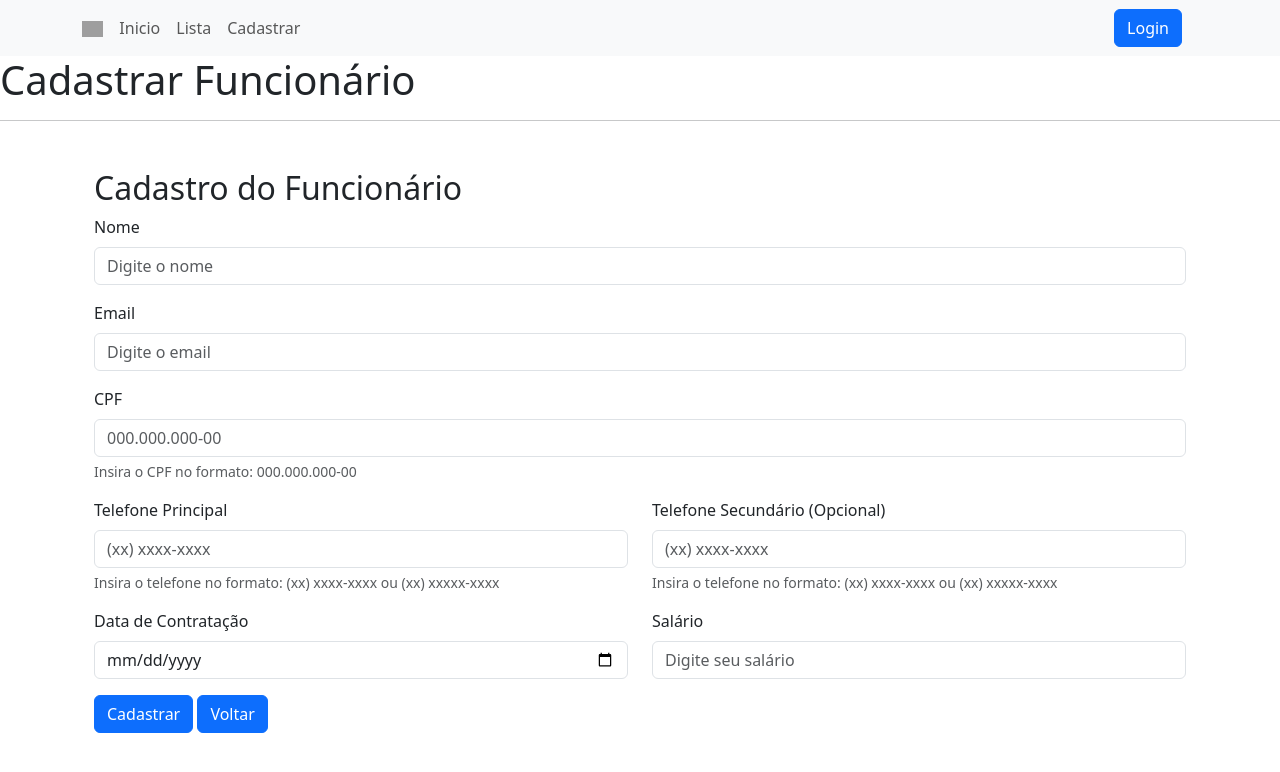
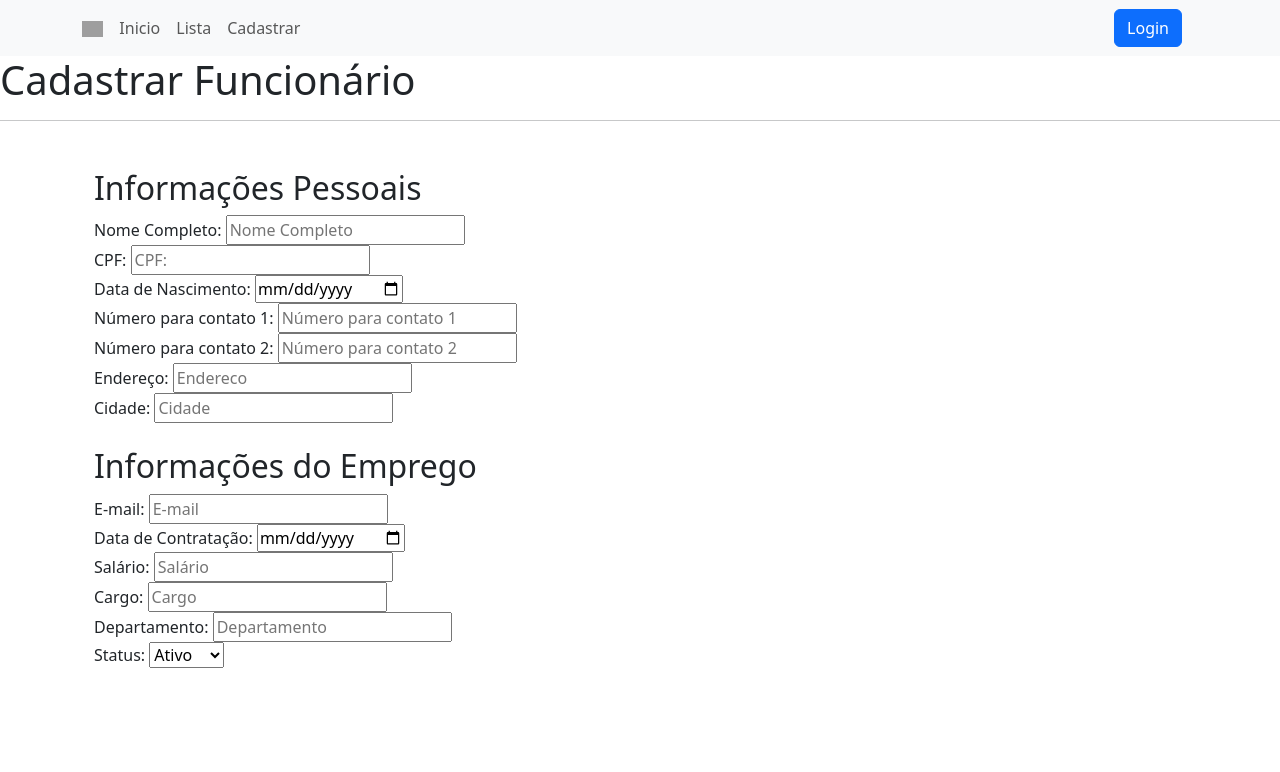
Before and after one commit to joao-victor-73/WorkForce, a Flask app: page /novo_funcionario in a window 1280 px wide. Shown: the top 772 px of the page. Run offline with Flask 3, Linux system fonts and the light colour scheme; parts of the project's set-up code (start-up, migrations or seed data) failed here and were passed over; some libraries are stand-ins or nearby versions; grey boxes are pictures that could not be loaded.

Commit message:
atualizando página de cadastro

```diff
--- a/Páginas - Projeto Integrador/CadastroF.html
+++ b/Páginas - Projeto Integrador/CadastroF.html
@@ -72,7 +72,7 @@
                 <button type="submit" class="btn-submit">Salvar Funcionário</button>
                 <button type="button" class="btn-return" onclick="window.location.href='Dashboard.html'">Voltar</button>
             </form>
-        </main>
+        </body>
 
         <footer>
             <p>&copy; 2024 Sistema de Gestão de Recursos Humanos</p>
--- a/projeto/main.py
+++ b/projeto/main.py
@@ -1,5 +1,6 @@
 from flask import Flask, render_template, request, redirect, session, flash, url_for
 from flask_sqlalchemy import SQLAlchemy  # pip install flask-SQLAlchemy
+import enum
 
 
 app = Flask(__name__)
--- a/projeto/templates/cadastro.html
+++ b/projeto/templates/cadastro.html
@@ -2,59 +2,85 @@
 
 {% block conteudo %}
     <div class="container mt-5">
-        <h2>Cadastro do Funcionário</h2>
+        <h2>Informações Pessoais</h2>
+        <div>
             <form action="{{url_for('criando_funcionario')}}" method='POST'>
-            <div class="mb-3">
-                <label for="name" class="form-label">Nome</label>
-                <input type="text" class="form-control" name="nome_func" placeholder="Digite o nome" required>
+                <div class="textfield">
+                    <label for="nomeCompleto">Nome Completo:</label>
+                    <input type="text" name="nome" placeholder="Nome Completo" required>
                 </div>
 
-            <div class="mb-3">
-                <label for="email" class="form-label">Email</label>
-                <input type="email" class="form-control" name="email" placeholder="Digite o email">
+                <div class="textfield">
+                    <label for="cpf">CPF:</label>
+                    <input type="text" name="cpf" placeholder="CPF:" required>
                 </div>
 
-            <div class="mb-3">
-                <label for="cpf" class="form-label">CPF</label>
-                <input type="text" class="form-control" name="cpf" name="cpf"
-                       placeholder="000.000.000-00"
-                       pattern="\d{3}\.\d{3}\.\d{3}-\d{2}"
-                       maxlength="14" required>
-                <div class="form-text">Insira o CPF no formato: 000.000.000-00</div>
+                <div class="textfield">
+                    <label for="dataNascimento">Data de Nascimento:</label>
+                    <input type="date" name="data_nascimento">
                 </div>
 
-            <div class="mb-3 row">
-                <div class="col">
-                    <label for="tel1" class="form-label">Telefone Principal</label>
-                    <input type="tel" class="form-control" id="tel1" name="tel1"
-                           placeholder="(xx) xxxx-xxxx"
-                           pattern="\(\d{2}\)\s\d{4,5}-\d{4}"
-                           required>
-                    <div class="form-text">Insira o telefone no formato: (xx) xxxx-xxxx ou (xx) xxxxx-xxxx</div>
+                <div class="textfield">
+                    <label for="tel1">Número para contato 1:</label>
+                    <input type="text"  name="tel1" placeholder="Número para contato 1">
                 </div>
 
-                <div class="col">
-                    <label for="tel2" class="form-label">Telefone Secundário (Opcional)</label>
-                    <input type="tel" class="form-control" id="tel2" name="tel2"
-                           placeholder="(xx) xxxx-xxxx"
-                           pattern="\(\d{2}\)\s\d{4,5}-\d{4}">
-                    <div class="form-text">Insira o telefone no formato: (xx) xxxx-xxxx ou (xx) xxxxx-xxxx</div>
-                </div>
+                <div class="textfield">
+                    <label for="tel2">Número para contato 2:</label>
+                    <input type="text"  name="tel2" placeholder="Número para contato 2">
                 </div>
 
-            <div class="mb-3 row">
-                <div class="col">
-                    <label for="contratacao" class="form-label">Data de Contratação</label>
-                    <input type="date" class="form-control" name="contratacao" required>
-                </div>
-                <div class="col">
-                    <label for="salary" class="form-label">Salário</label>
-                    <input type="number" class="form-control" name="salary" placeholder="Digite seu salário" min="0" step="0.01" required>
-                </div>
+                <div class="textfield">
+                    <label for="endereco">Endereço:</label>
+                    <input type="text"  name="endereco" placeholder="Endereco">
                 </div>
 
-            <button type="submit" class="btn btn-primary">Cadastrar</button>
-            <a class= "btn btn-primary" href="{{ url_for('lista_de_funcionarios') }}"> Voltar </a>
+                <div class="textfield">
+                    <label for="cidade">Cidade:</label>
+                    <input type="text" name="cidade" placeholder="Cidade">
+                </div>
+            </form>
         </div>
 
+        <br>
+
+        <h2>Informações do Emprego</h2>
+        <div>
+            <form>
+                <div class="textfield">
+                    <label for="email">E-mail:</label>
+                    <input type="email" name="email" placeholder="E-mail">
+                </div>
+
+                <div class="textfield">
+                    <label for="data_contratacao">Data de Contratação:</label>
+                    <input type="date" name="data_contratacao" required>
+                </div>
+
+                <div class="textfield">
+                    <label for="salario">Salário:</label>
+                    <input type="number" name="salario" placeholder="Salário" required>
+                </div>
+
+                <div class="textfield">
+                    <label for="cargo">Cargo:</label>
+                    <input type="text" name="cargo" placeholder="Cargo" required>
+                </div>
+
+                <div class="textfield">
+                    <label for="departamento">Departamento:</label>
+                    <input type="text" id="departamento" name="departamento" placeholder="Departamento" required>
+                </div>
+
+                <div class="textfield">
+                    <label for="status">Status:</label>
+                    <select id="status" name="status">
+                        <option value="ativo">Ativo</option>
+                        <option value="inativo">Inativo</option>
+                    </select>
+                </div>
+            </form>
+        </div>
+
+
 {% endblock %}
```
Lines whose indentation alone changed are shown as unchanged.
